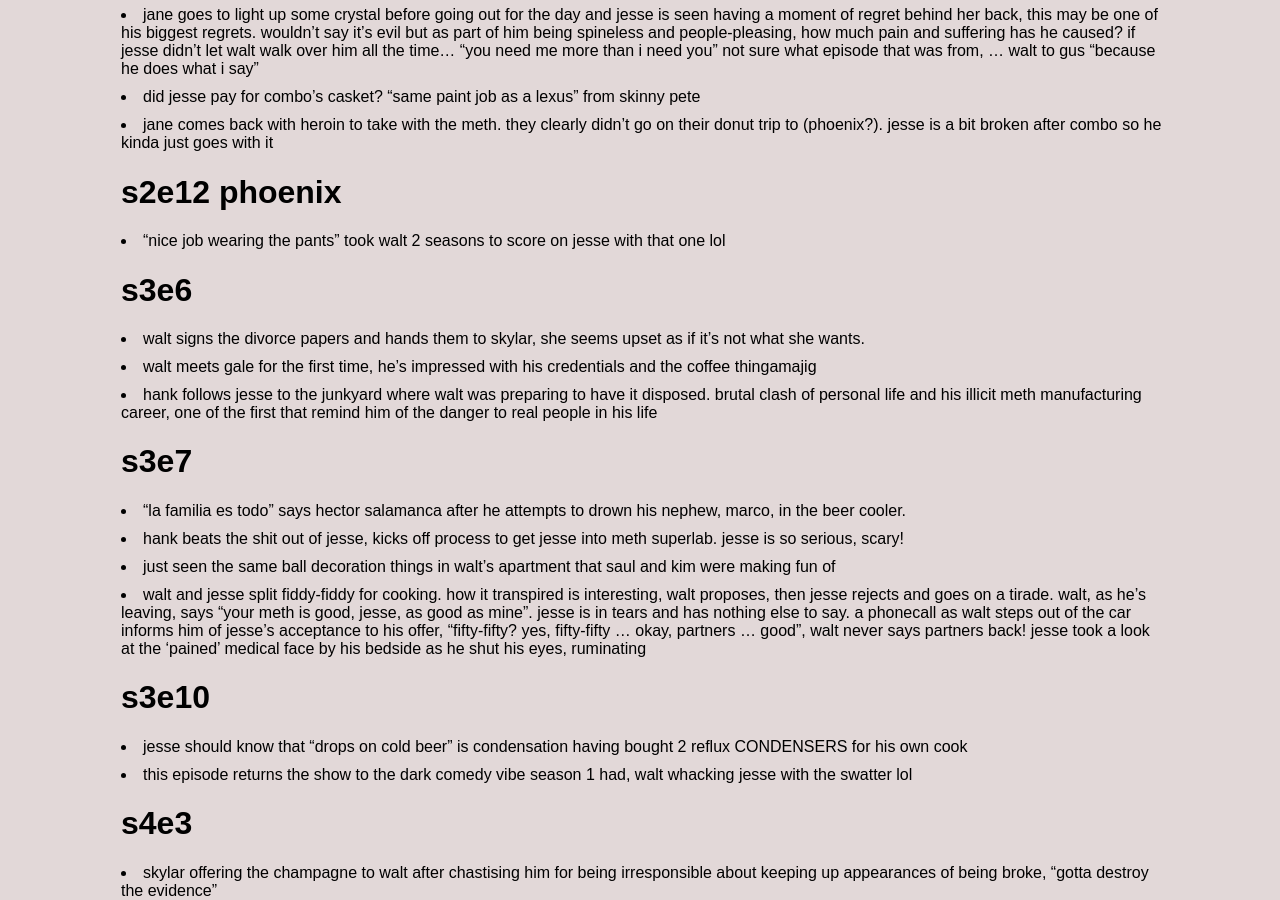
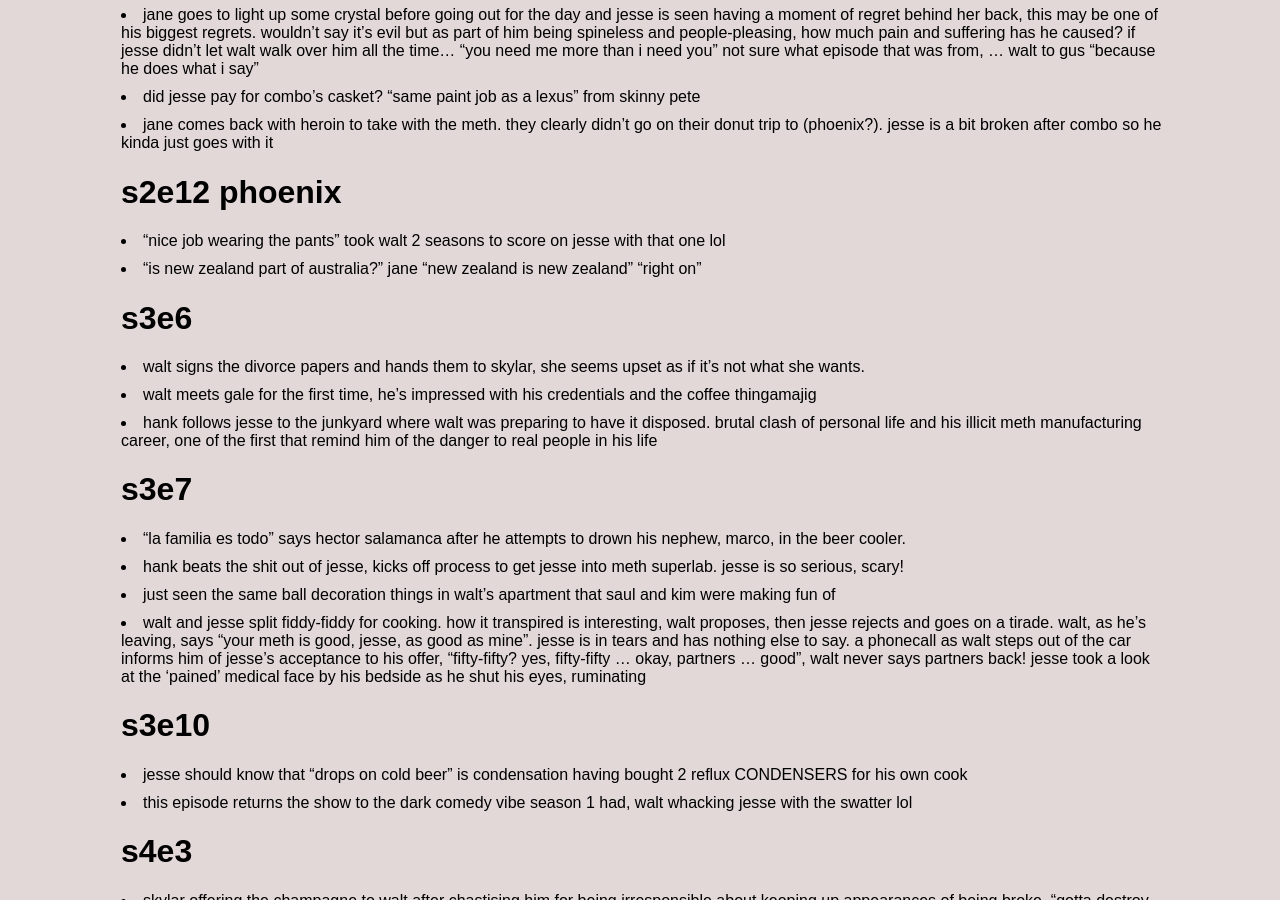
Before and after one commit to jsbaasi/jsbaasi.github.io, a Jekyll site: the page built from _posts/2026-06-08-breaking-bad-episodes.md, in a window 1280 px wide and 900 px high, scrolled down 1642 px. Built offline with Jekyll 4.4.1, drawn with Linux system fonts in a browser that asks for light colours.

Commit message:
vault backup: 2026-06-16 19:13:59

```diff
--- a/_posts/2026-06-08-breaking-bad-episodes.md
+++ b/_posts/2026-06-08-breaking-bad-episodes.md
@@ -38,6 +38,7 @@ permalink: /breaking-bad/
 - jane comes back with heroin to take with the meth. they clearly didn't go on their donut trip to (phoenix?). jesse is a bit broken after combo so he kinda just goes with it
 # s2e12 phoenix
 - "nice job wearing the pants" took walt 2 seasons to score on jesse with that one lol
+- "is new zealand part of australia?" jane "new zealand is new zealand" "right on"
 # s3e6
 - walt signs the divorce papers and hands them to skylar, she seems upset as if it's not what she wants.
 - walt meets gale for the first time, he's impressed with his credentials and the coffee thingamajig
```
